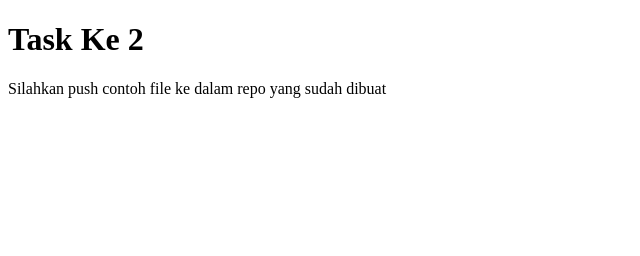
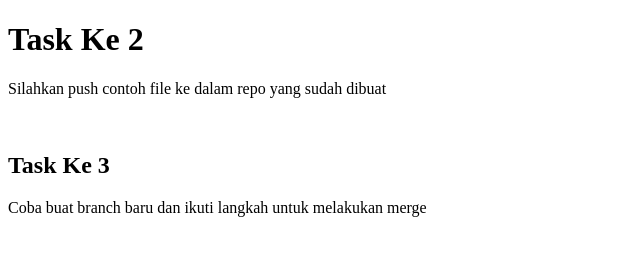
Before and after one commit to rohiminzainur/new-project-laravel, a plain HTML site: page index.html in a window 1280 px wide. Shown: the whole page, without its empty margins (0-640 px from the left). Drawn offline with Linux system fonts and the light colour scheme.

Commit message:
Task ke 3 Coba buat branch baru dan ikuti langkah untuk melakukan merge

```diff
--- a/index.html
+++ b/index.html
@@ -11,6 +11,9 @@
 <body>
     <h1>Task Ke 2</h1>
     <p>Silahkan push contoh file ke dalam repo yang sudah dibuat</p>
+    <br>
+    <h2>Task Ke 3</h2>
+    <p>Coba buat branch baru dan ikuti langkah untuk melakukan merge</p>
 </body>
 
 </html>
```
